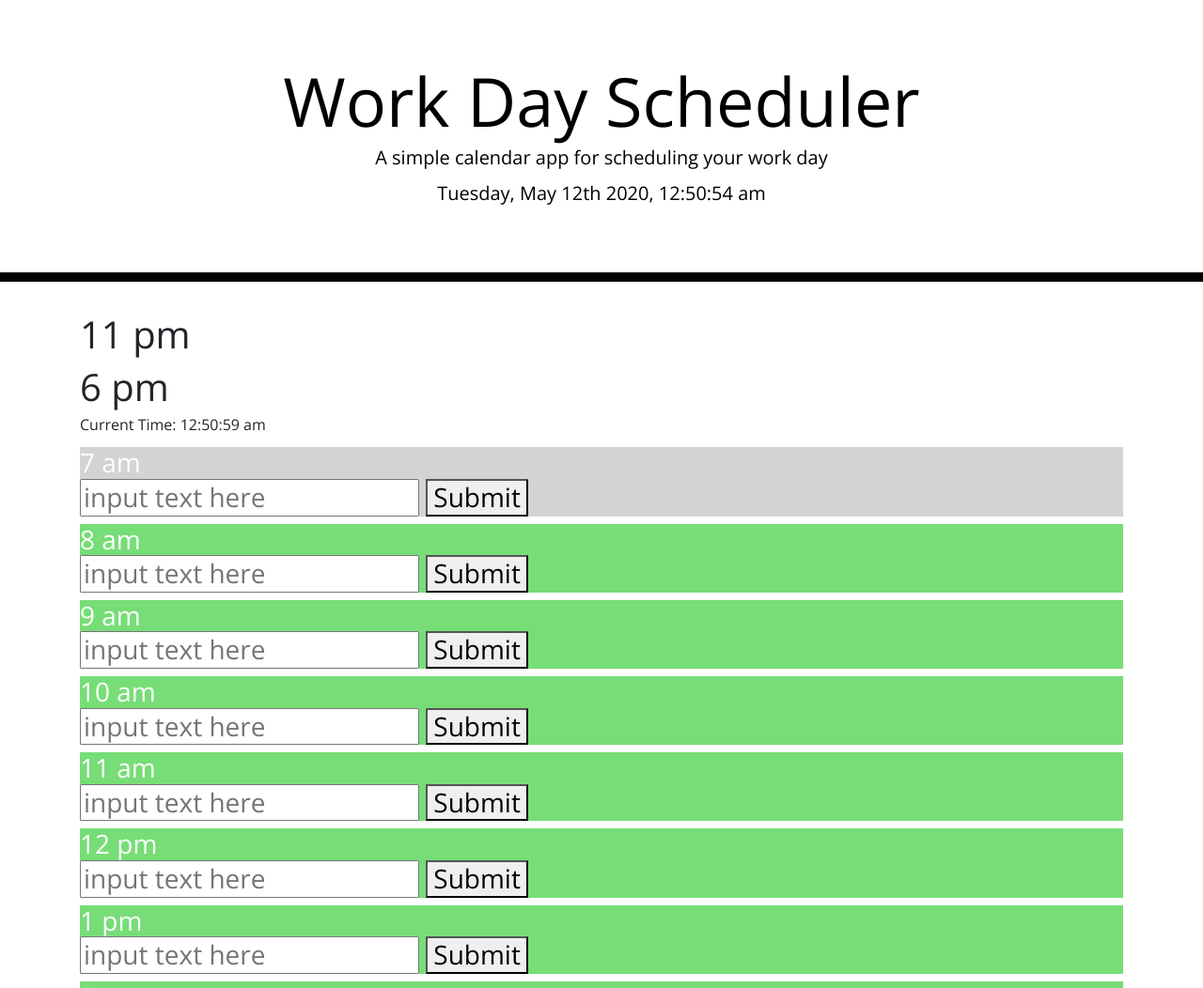
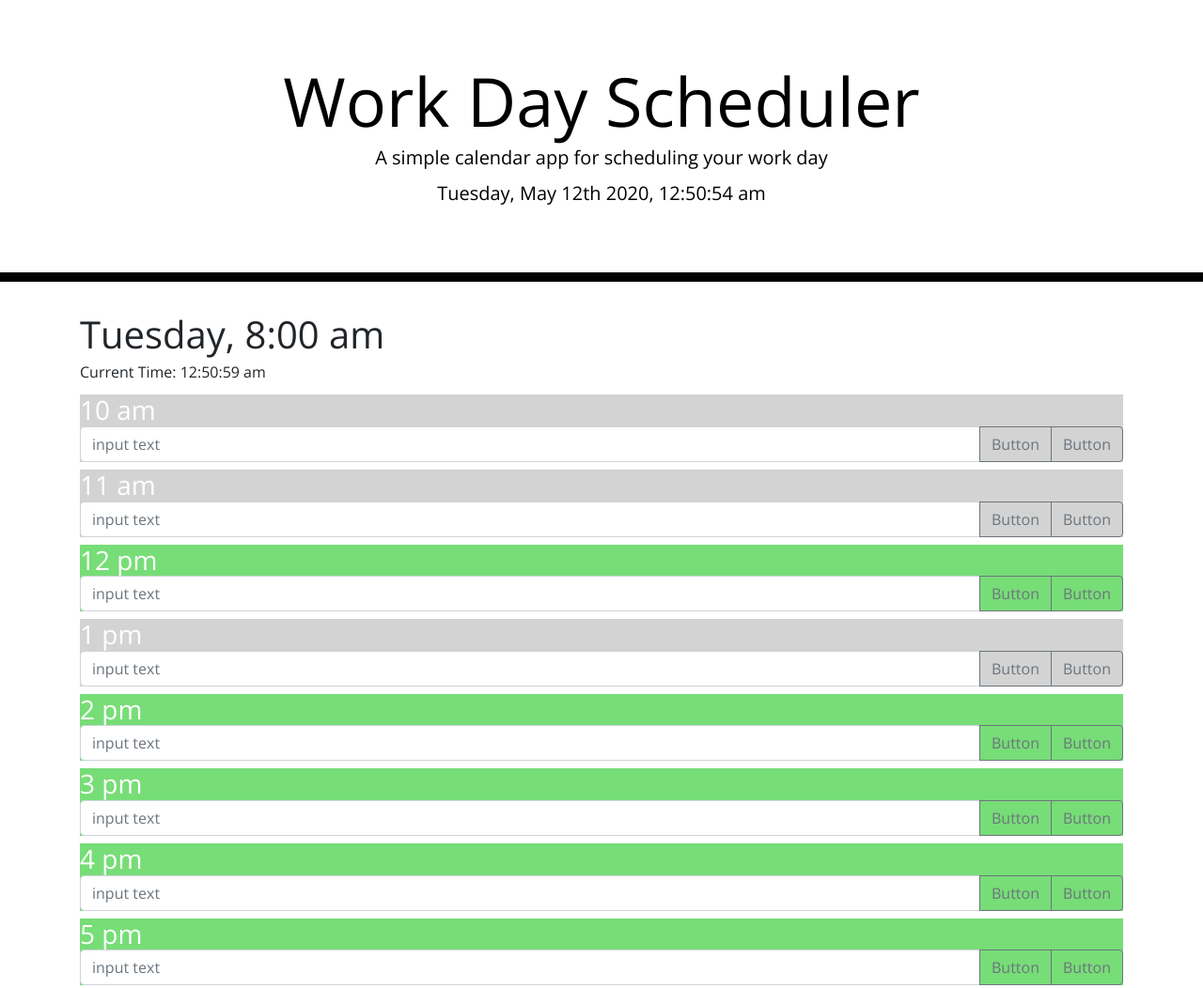
Before and after one commit to sosukebrause/Class-Homework-05, a plain HTML site: page Develop/index.html in a window 1280 px wide. Shown: the top 1052 px of the page at 94% size. Drawn offline with nearby package versions, Linux system fonts and the light colour scheme.

Commit message:
new form with data ids linked

```diff
--- a/Develop/final.app.js
+++ b/Develop/final.app.js
@@ -10,40 +10,38 @@ $(document).ready(function () {
   // var textArray = [];
   // textInput = "";
 
-  let startOf = moment().subtract(6, "h").endOf("hour").format("h a");
-  let endOf = moment().subtract(6, "h").endOf("day").format("h a");
+  let startOf = moment().startOf("day").add(8, "h").format("dddd, h:mm a");
   $(".container").prepend(`<h1>${startOf}</h1>`);
-  $(".container").prepend(`<h1>${endOf}</h1>`);
-
-  var form = `<form>
-      <input id="inputText" type="text" placeholder="input text here" />
-      <button id="submitbtn" type="submit">
-        Submit
-      </button>
-    </form>`;
 
   function initializeHours() {
-    let currentTime = moment().format("h");
+    let currentHour = moment().format("h a");
 
     let hours = {};
     for (i = 1; i < 12; i++) {
       hours[i] = `Event:${i}`;
-      console.log(i);
+      // console.log(i);
       var txt2 = moment()
-        .subtract(18 - i, "h")
-        .endOf("hour")
+        .startOf("day")
+        .add(9 + i, "h")
         .format("h a");
-
-      if ([i] == currentTime) {
+      console.log(i + 7);
+      if (txt2 == currentHour) {
         timeClass = "present";
-      } else if ([i] < currentTime) {
+      } else if (txt2 < currentHour) {
         timeClass = "past";
       } else {
         timeClass = "future";
       }
-      console.log([i]);
+      // console.log([i]);
+      var form = `${txt2}<div class="input-group">
+  <input type="text" class="form-control" placeholder="input text" aria-label="Recipient's username with two button addons" aria-describedby="button-addon4">
+  <div class="input-group-append" id="button-addon4">
+    <button class="btn btn-outline-secondary" type="button">Button</button>
+    <button class="btn btn-outline-secondary" type="button">Button</button>
+  </div>
+</div>`;
       $(".timeblock").append(`<div class="${timeClass}">
-<h3>${txt2} ${form}</h3>
+<h3 id = "${txt2}"> ${form}</h3>
 </div>`);
     }
     return hours;
@@ -52,7 +50,7 @@ $(document).ready(function () {
   // var dayObects = initializeHours();
 
   // function timeClassify(dayObects) {
-  let currentTime = moment().format("h");
+  // let currentTime = moment().format("h");
 
   //   let hours = dayObects;
   //   if (hours == currentTime) {
--- a/Develop/style.css
+++ b/Develop/style.css
@@ -27,6 +27,11 @@ textarea {
   color: #000000;
   border-left: 1px solid black;
   padding: 10px;
+}
+.center {
+  display: flex;
+  flex-direction: row;
+  align-items: flex-end;
 }
 
 .jumbotron {
```
